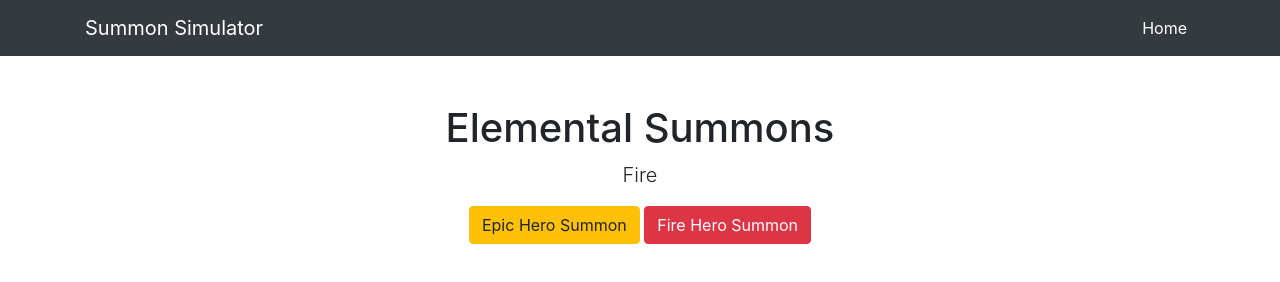
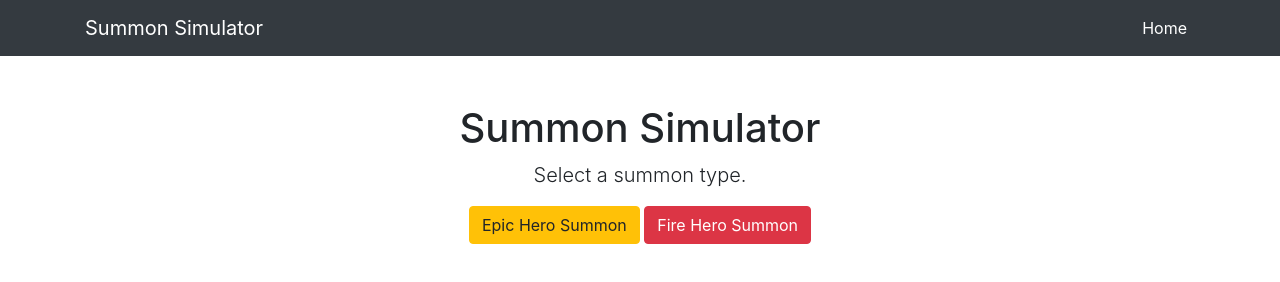
Before and after one commit to NolanDalton/NolanDalton.github.io, a website: page index.html in a window 1280 px wide. Drawn offline with Linux system fonts and the light colour scheme.

Commit message:
fix homepage text

```diff
--- a/index.html
+++ b/index.html
@@ -39,8 +39,8 @@
     <div class="container">
       <div class="row">
         <div class="col-lg-12 text-center">
-          <h1 class="mt-5">Elemental Summons</h1>
-          <p class="lead" color="red">Fire</p>
+          <h1 class="mt-5">Summon Simulator</h1>
+          <p class="lead" color="red">Select a summon type.</p>
        <!-- <button onclick="SetProbability()" type="button" class="btn btn-primary">Summon!</button> -->
           <button onClick="summonEpicHero()" type="button" color="gold" class="btn btn-warning">Epic Hero Summon</button>
           <button onClick="summonFire()" id="Fire-Button" type ="button" color="red" class="btn btn-danger">Fire Hero Summon</button>
```
